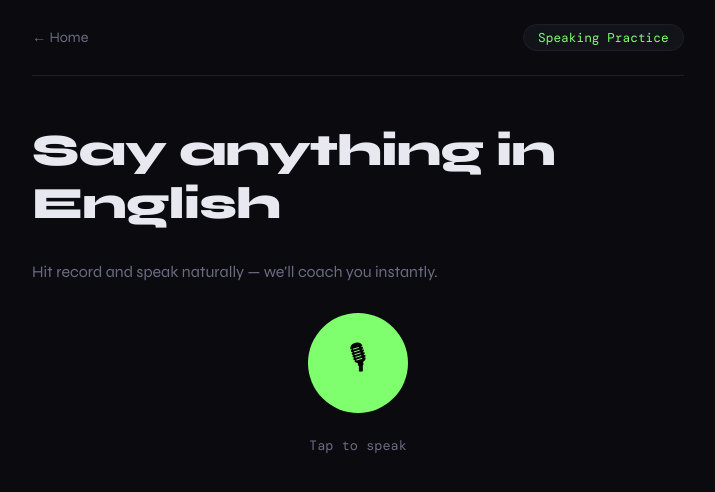
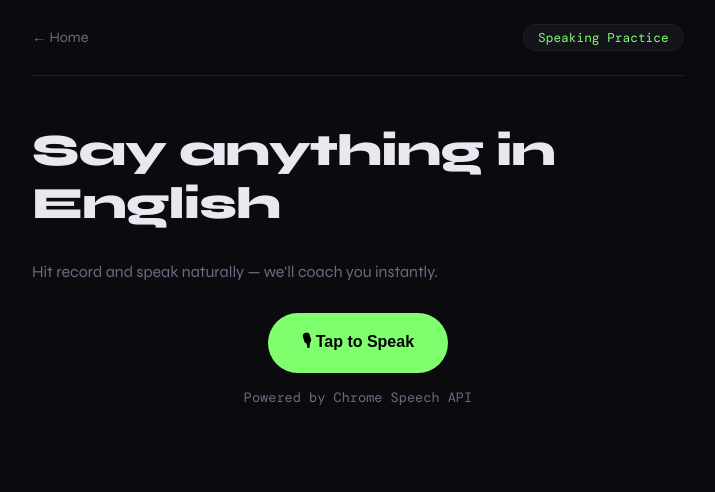
Before and after one commit to Soumyaeasylearn/Easy-Learn, a Next.js app in the folder frontend/web/: page /lesson in a window 1280 px wide. Shown: the top 492 px of the page, without its empty margins (282-997 px from the left). Built offline with nearby package versions, Linux system fonts and the light colour scheme; no server answers; a web font is replaced by a local one.

Commit message:
Use Chrome speech recognition

```diff
--- a/frontend/web/pages/lesson.js
+++ b/frontend/web/pages/lesson.js
@@ -1,9 +1,7 @@
-// pages/lesson.js — Core practice screen: record → transcript → feedback
+// pages/lesson.js — Uses Chrome built-in speech recognition (no backend ASR needed)
 import { useState, useRef, useCallback } from "react";
 import Link from "next/link";
 import Head from "next/head";
-import AudioRecorder from "../components/AudioRecorder";
-import TranscriptDisplay from "../components/TranscriptDisplay";
 import FeedbackPanel from "../components/FeedbackPanel";
 
 const API = process.env.NEXT_PUBLIC_API_URL || "https://your-render-app.onrender.com";
@@ -14,37 +12,19 @@ export default function LessonPage() {
   const [feedback,   setFeedback]   = useState(null);
   const [loading,    setLoading]    = useState(false);
   const [ttsUrl,     setTtsUrl]     = useState(null);
+  const [state,      setState]      = useState("idle");
+  const recognitionRef = useRef(null);
 
-const userId = typeof window !== "undefined"
-  ? localStorage.getItem("user_id") || "00000000-0000-0000-0000-000000000000" : "00000000-0000-0000-0000-000000000000";
+  const userId = typeof window !== "undefined"
+    ? localStorage.getItem("user_id") || "00000000-0000-0000-0000-000000000000"
+    : "00000000-0000-0000-0000-000000000000";
 
-  // Called when recording finishes with final audio blob
-  const handleRecordingComplete = useCallback(async (audioBlob) => {
+  async function getCoachFeedback(text) {
     setLoading(true);
     setFeedback(null);
     setTtsUrl(null);
-    setTranscript("");
-
     try {
-      // 1. Transcribe
-      const arrayBuffer = await audioBlob.arrayBuffer();
-      const formData = new FormData();
-formData.append("audio", new Blob([arrayBuffer], { type: "audio/wav" }), "audio.wav");
-const asr = await fetch(`${API}/asr/transcribe`, {
-  method: "POST",
-  body: formData,
-});
-      const asrData = await asr.json();
-      const text = asrData.text || "";
-      setTranscript(text);
-
-      if (!text.trim()) {
-        setFeedback({ encouragement: "We couldn't hear you clearly — try again!", score: null });
-        return;
-      }
-
-      // 2. Get coaching feedback
-    const coachRes = await fetch(`${API}/coach/`, {
+      const coachRes = await fetch(`${API}/coach/`, {
         method: "POST",
         headers: { "Content-Type": "application/json" },
         body: JSON.stringify({ user_id: userId, transcript: text }),
@@ -52,7 +32,6 @@ const asr = await fetch(`${API}/asr/transcribe`, {
       const coachData = await coachRes.json();
       setFeedback(coachData);
 
-      // 3. Store mistake in personalization index (fire-and-forget)
       if (coachData.tags?.length) {
         fetch(`${API}/recommend/mistake`, {
           method: "POST",
@@ -66,7 +45,6 @@ const asr = await fetch(`${API}/asr/transcribe`, {
         }).catch(() => {});
       }
 
-      // 4. TTS — read out the correction
       if (coachData.correction) {
         const ttsRes = await fetch(`${API}/tts`, {
           method: "POST",
@@ -82,10 +60,72 @@ const asr = await fetch(`${API}/asr/transcribe`, {
     } finally {
       setLoading(false);
     }
-  }, [userId]);
+  }
 
-  // WebSocket partial transcript handler
-  const handlePartial = useCallback((text) => setPartial(text), []);
+  function startListening() {
+    const SpeechRecognition = window.SpeechRecognition || window.webkitSpeechRecognition;
+    if (!SpeechRecognition) {
+      alert("Please use Google Chrome for speech recognition.");
+      return;
+    }
+
+    const recognition = new SpeechRecognition();
+    recognition.lang = "en-US";
+    recognition.interimResults = true;
+    recognition.continuous = false;
+    recognitionRef.current = recognition;
+
+    recognition.onstart = () => {
+      setState("recording");
+      setPartial("");
+      setTranscript("");
+      setFeedback(null);
+    };
+
+    recognition.onresult = (event) => {
+      let interimTranscript = "";
+      let finalTranscript = "";
+      for (let i = event.resultIndex; i < event.results.length; i++) {
+        const t = event.results[i][0].transcript;
+        if (event.results[i].isFinal) finalTranscript += t;
+        else interimTranscript += t;
+      }
+      if (interimTranscript) setPartial(interimTranscript);
+      if (finalTranscript) {
+        setTranscript(finalTranscript);
+        setPartial("");
+        setState("processing");
+        getCoachFeedback(finalTranscript);
+      }
+    };
+
+    recognition.onerror = (e) => {
+      console.error("Speech error:", e.error);
+      setState("idle");
+      if (e.error === "not-allowed") {
+        alert("Microphone access denied. Please allow microphone in Chrome settings.");
+      }
+    };
+
+    recognition.onend = () => {
+      if (state === "recording") setState("idle");
+    };
+
+    recognition.start();
+  }
+
+  function stopListening() {
+    recognitionRef.current?.stop();
+    setState("idle");
+  }
+
+  function toggle() {
+    if (state === "idle") startListening();
+    else if (state === "recording") stopListening();
+  }
+
+  const btnColor = { idle: "#7fff6e", recording: "#ff6e6e", processing: "#6b6b82" };
+  const btnLabel = { idle: "🎙 Tap to Speak", recording: "⏹ Stop", processing: "⏳ Processing…" };
 
   return (
     <>
@@ -104,24 +144,46 @@ const asr = await fetch(`${API}/asr/transcribe`, {
           <h1 className="title">Say anything in English</h1>
           <p className="subtitle">Hit record and speak naturally — we'll coach you instantly.</p>
 
-          <AudioRecorder
-            onComplete={handleRecordingComplete}
-            onPartial={handlePartial}
-            wsUrl={`${API.replace("https", "wss").replace("http", "ws")}/asr/ws`}
-          />
+          <div style={{ display: "flex", flexDirection: "column", alignItems: "center", gap: "1rem" }}>
+            <button
+              onClick={toggle}
+              disabled={state === "processing"}
+              style={{
+                width: 180, height: 60, borderRadius: 999,
+                backgroundColor: btnColor[state],
+                border: "none", cursor: state === "processing" ? "wait" : "pointer",
+                fontWeight: 700, fontSize: 16, color: "#000",
+              }}
+            >
+              {btnLabel[state]}
+            </button>
+            <p style={{ color: "var(--muted)", fontSize: ".85rem", fontFamily: "var(--mono)" }}>
+              {state === "recording" ? "Listening… speak now" : "Powered by Chrome Speech API"}
+            </p>
+          </div>
 
-          <TranscriptDisplay
-            transcript={transcript}
-            partial={partial}
-            loading={loading}
-          />
+          {(transcript || partial) && (
+            <div style={{ background: "var(--surface)", border: "1px solid var(--border)",
+              borderRadius: "1rem", padding: "1.5rem" }}>
+              <p style={{ fontFamily: "var(--mono)", fontSize: ".85rem", color: "var(--muted)",
+                marginBottom: ".5rem", textTransform: "uppercase", letterSpacing: ".06em" }}>
+                Transcript
+              </p>
+              <p style={{ fontSize: "1.1rem", lineHeight: 1.7,
+                color: partial && !transcript ? "var(--muted)" : "var(--text)",
+                fontStyle: partial && !transcript ? "italic" : "normal" }}>
+                {transcript || partial}
+              </p>
+            </div>
+          )}
 
-          {feedback && (
-            <FeedbackPanel
-              feedback={feedback}
-              ttsUrl={ttsUrl}
-            />
+          {loading && (
+            <p style={{ color: "var(--muted)", textAlign: "center", fontFamily: "var(--mono)" }}>
+              Getting feedback…
+            </p>
           )}
+
+          {feedback && <FeedbackPanel feedback={feedback} ttsUrl={ttsUrl} />}
         </main>
       </div>
 
@@ -136,8 +198,7 @@ const asr = await fetch(`${API}/asr/transcribe`, {
         .shell { max-width: 700px; margin: 0 auto; padding: 0 1.5rem; min-height: 100vh; }
         .top-bar { display: flex; align-items: center; justify-content: space-between;
           padding: 1.5rem 0; border-bottom: 1px solid var(--border); }
-        .back-link { color: var(--muted); text-decoration: none; font-size: .9rem;
-          transition: color .2s; }
+        .back-link { color: var(--muted); text-decoration: none; font-size: .9rem; transition: color .2s; }
         .back-link:hover { color: var(--accent); }
         .lesson-badge { background: var(--surface); border: 1px solid var(--border);
           border-radius: 999px; padding: .25rem .9rem; font-size: .8rem;
```
